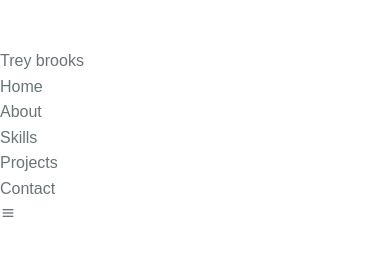
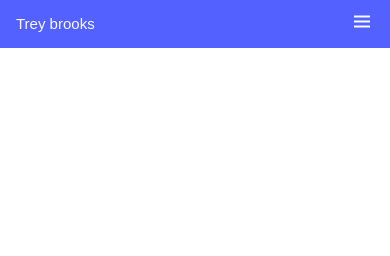
Before and after one commit to TreyB512/2-Homework-Responsive, a plain HTML site: page index.html in a window 390 px wide. Drawn offline with nearby package versions, Linux system fonts and the light colour scheme.

Commit message:
added js to the code and editing some of the css to make it more responsive

```diff
--- a/assets/css/style.css
+++ b/assets/css/style.css
@@ -19,7 +19,7 @@
     --small-font-size: .813rem;
 }
 
-@media screen adn (min-width: 768px){
+@media screen and (min-width: 768px){
     :root{
         --big-font-size: 10.5rem;
         --h2-font-size: 2rem;
@@ -54,7 +54,7 @@ html{
 body{
     margin: var(--header-height) 0 0 0;
     font-family: var(--body-font);
-    font-size: var(noraml-font-size);
+    font-size: var(--normal-font-size);
     font-weight: var(--font-medium);
     color: var(--text-color);
     line-height: 1.6;
@@ -87,7 +87,7 @@ img {
 }
 
 .section-title {
-    postiion: relative;
+    position: relative;
     font-size: var(--h2-font-size);
     color: var(--dark-color);
     margin: var(--mb-4);
@@ -105,3 +105,74 @@ img {
     top: 2rem;
     background-color: var(--first-color);
 }
+
+/* LAYOUT */
+.bd-grid{
+    max-width: 1024px;
+    display: grid;
+    grid-template-columns: 100%;
+    grid-column-gap: 2rem;
+    width: calc(100% - 2rem);
+    margin-left: var(--mb-2);
+    margin-right: var(--mb-2);
+}
+
+.header-1{
+width: 100%;
+position: fixed;
+top: 0;
+left: 0;
+z-index: var(--z-fixed);
+background-color: var(--first-color);
+}
+
+.nav{
+    height: var(--header-height);
+    display: flex;
+    justify-content: space-between;
+    align-items: center;
+}
+
+@media screen and (max-width: 768px){
+
+.nav_menu{
+    position: fixed;
+    top: var(--header-height);
+    right: -100%;
+    width: 80%;
+    height: 100%;
+    padding: 2rem;
+    background-color: rgba*(255,255,255,.3);
+    transition: .5s;
+    backdrop-filter: blur(10px);
+    }
+}
+
+.nav_item {
+    margin-bottom: var(--mb-4);
+}
+
+.nav_link {
+    position: relative;
+    color: var(--dark-color);
+}
+
+.nav_link:hover {
+    color: var(--first-color);
+}
+
+.nav_logo {
+    color: var(--white-color);
+}
+
+.nav_toggle {
+    color: var(--white-color);
+    font-size: 1.5rem;
+    cursor: pointer;
+}
+
+/* SHOW THE MENU */
+
+.show{
+    right: 0;
+}
--- a/assets/js/main.js
+++ b/assets/js/main.js
@@ -0,0 +1,23 @@
+/* SHOW THE MENU */
+
+const showMenu = (toggleId, navId) =>{
+    const toggle = document.getElementById(toggleId),
+    nav = document.getElementById(navId)
+
+    if (toggle && nav){
+        toggle.addEventListener('click',()=> {
+            nav.classList.toggle('show')
+        })
+    }
+}
+
+showMenu('nav-toggle','nav-menu')
+
+const navLink = document.querySelectorAll('.nav_link')
+
+function linkAction(){
+    const navMenu = document.getElementById('nav-menu')
+    navMenu.classList.remove('show')
+}
+
+navLink.forEach(n => n.addEventListener('click',linkAction))
--- a/index.html
+++ b/index.html
@@ -14,13 +14,13 @@
 </head>
 <body>
     <!-- HEADER-->
-<header class="1-header">
+<header class="header-1">
     <nav class="nav bd-grid">
         <div>
             <a href="#" class="nav_logo">Trey brooks</a>
         </div>
 
-        <div class="nav_menu" id=nan-menu>
+        <div class="nav_menu" id=nav-menu>
             <ul class="nav_list">
                 <li class="nav_item"><a href="#home" class="nav_link">Home</a></li>
                 <li class="nav_item"><a href="#about" class="nav_link">About</a></li>
@@ -30,7 +30,7 @@
             </ul>
         </div>
 
-        <div class="nav_toggle" id="nav_toggle">
+        <div class="nav_toggle" id="nav-toggle">
             <i class='bx bx-menu'></i>
         </div>
 
```
